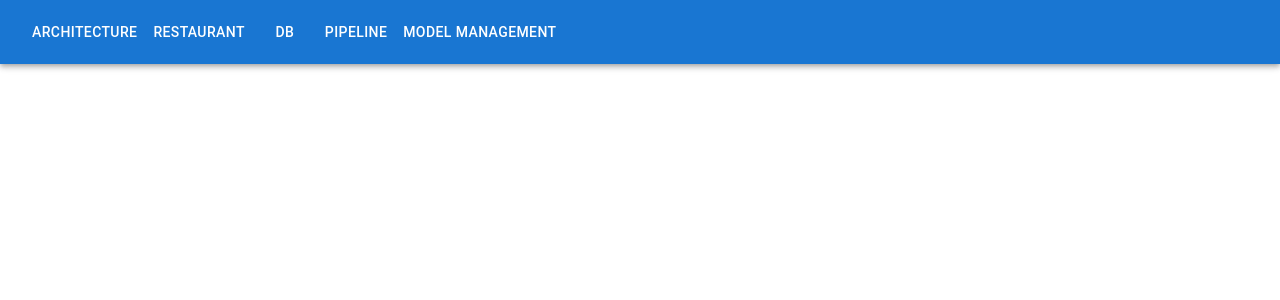
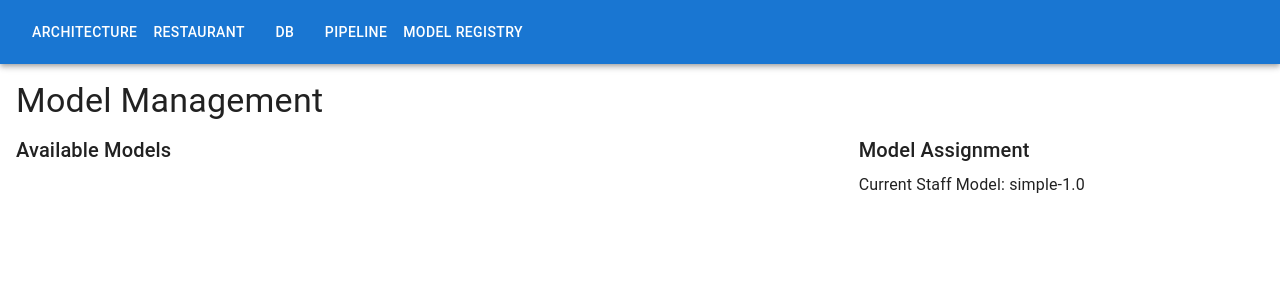
Before and after one commit to ls-ian-yang/shawarma, a React (Create React App) app: page /model-registry in a window 1280 px wide. Shown: the top 300 px of the page. Built offline with nearby package versions, Linux system fonts and the light colour scheme.

Commit message:
refactor from management to page

```diff
--- a/src/App.js
+++ b/src/App.js
@@ -11,7 +11,7 @@
 import Architecture from './components/Architecture';
 import { RestaurantProvider } from './context/RestaurantContext';
 import Pipeline from './components/Pipeline';
-import ModelManagement from './components/ModelManagement';
+import ModelRegistryPage from './components/ModelRegistryPage';
 
 const theme = createTheme();
 
@@ -35,8 +35,8 @@
               <Button color="inherit" component={Link} to="/pipeline">
                 Pipeline
               </Button>
-              <Button color="inherit" component={Link} to="/model-management">
-                Model Management
+              <Button color="inherit" component={Link} to="/model-registry">
+                Model Registry
               </Button>
             </Toolbar>
           </AppBar>
@@ -48,7 +48,7 @@
             <Route path="/db" element={<DB />} />
             <Route path="/architecture" element={<Architecture />} />
             <Route path="/pipeline" element={<Pipeline />} />
-            <Route path="/model-management" element={<ModelManagement />} />
+            <Route path="/model-registry" element={<ModelRegistryPage />} />
           </Routes>
         </Router>
       </RestaurantProvider>
--- a/src/components/Architecture.js
+++ b/src/components/Architecture.js
@@ -19,7 +19,7 @@
     { id: 'restaurant', position: { x: 0, y: 0 }, text: 'Restaurant', icon: LocalDiningIcon, path: '/restaurant' },
     { id: 'db', position: { x: 0, y: 0 }, text: 'DB', icon: StorageIcon, path: '/db' },
     { id: 'pipeline', position: { x: 0, y: 0 }, text: 'Pipeline', icon: SettingsIcon, path: '/pipeline' },
-    { id: 'modelManagement', position: { x: 0, y: 0 }, text: 'Model Management', icon: ModelTrainingIcon, path: '/model-management' }
+    { id: 'modelRegistry', position: { x: 0, y: 0 }, text: 'Model Registry', icon: ModelTrainingIcon, path: '/model-registry' }
   ]);
 
   const [arrows] = useState([
--- a/src/components/ModelManagement.js
+++ b/src/components/ModelRegistryPage.js
@@ -2,14 +2,14 @@
 import { useRestaurant } from '../context/RestaurantContext';
 import { Card, CardContent, Typography, Button, Grid, Box } from '@mui/material';
 
-const ModelManagement = () => {
+const ModelRegistryPage = () => {
   const { modelRegistry, waiter, setCurrentPage } = useRestaurant();
   const [models, setModels] = useState([]);
   const [selectedModel, setSelectedModel] = useState(null);
   const [currentStaffModel, setCurrentStaffModel] = useState({ version: '(No version available)' });
 
   useEffect(() => {
-    setCurrentPage('modelManagement');
+    setCurrentPage('modelRegistry');
     updateModels();
     updateCurrentStaffModel();
   }, [setCurrentPage]);
@@ -121,4 +121,4 @@
   );
 };
 
-export default ModelManagement;
+export default ModelRegistryPage;
```
